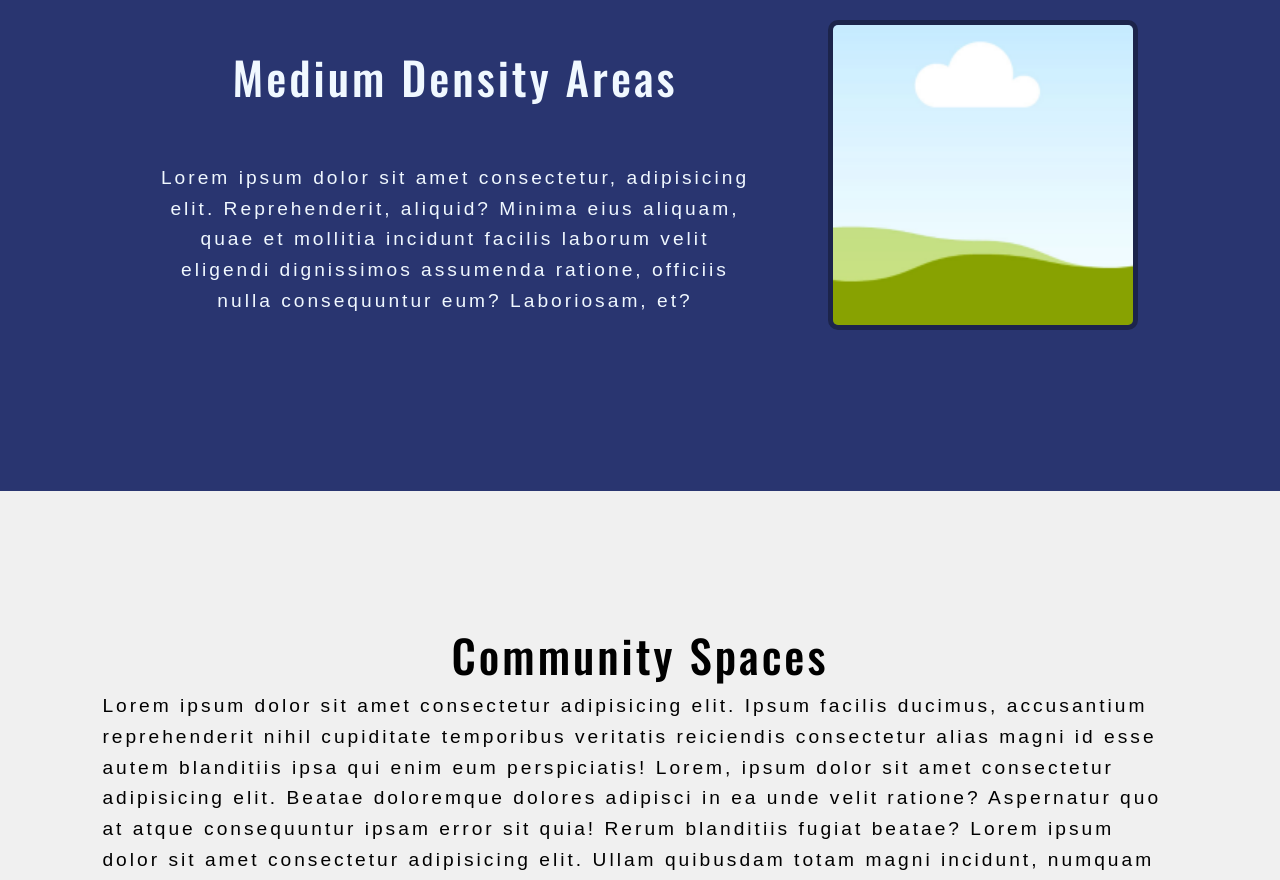
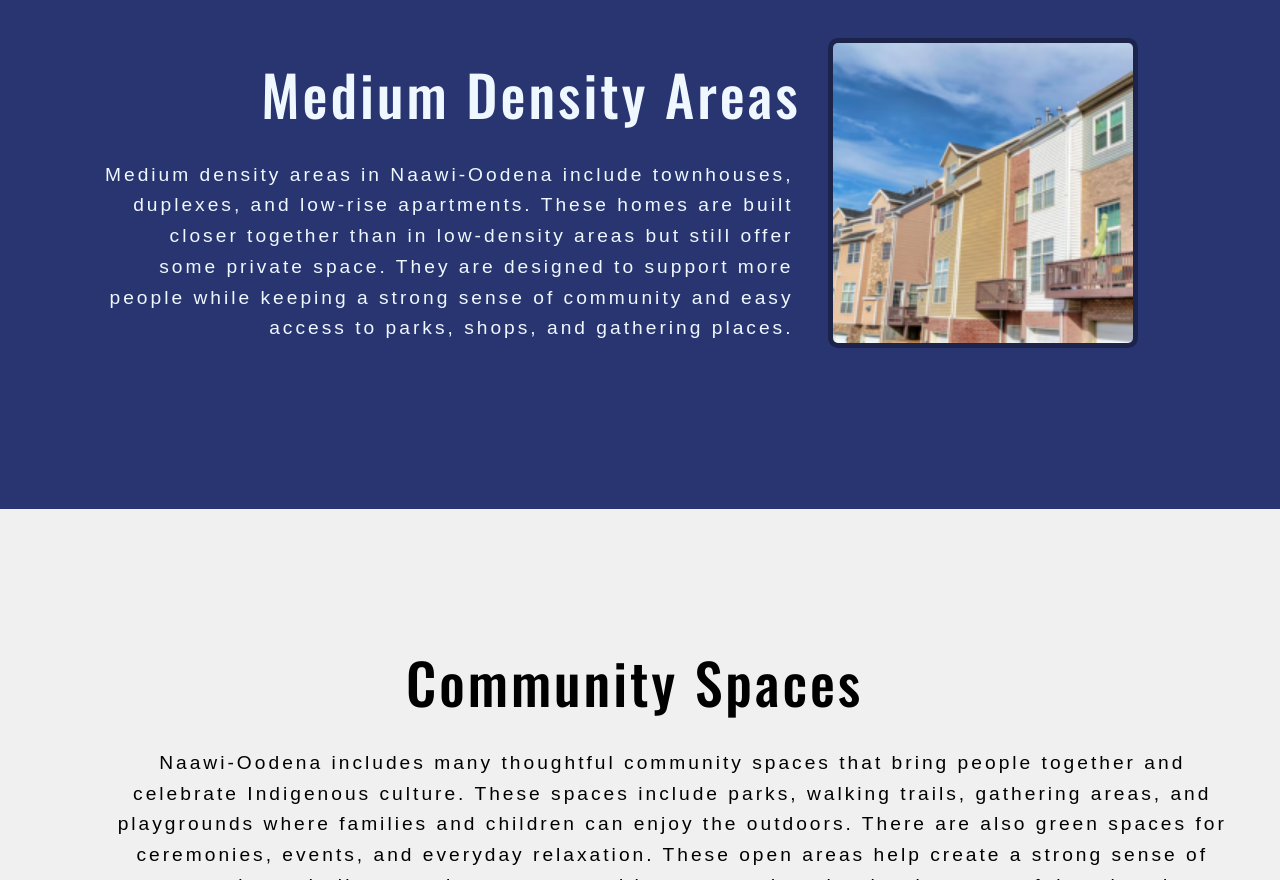
Before and after one commit to Bella-cu/WebProject4, a plain HTML site: page index.html in a window 1280 px wide. Shown: the part 1920-2800 px from the top of the page. Drawn offline with nearby package versions, Linux system fonts and the light colour scheme.

Commit message:
work on the text

```diff
--- a/CSS/style.css
+++ b/CSS/style.css
@@ -1,5 +1,5 @@
 h1 {
-    font-size: 45px;
+    font-size: 3.5rem;
     font-weight: 500;
     font-family: 'Oswald', sans-serif;
 }
@@ -199,6 +199,20 @@ body {
     padding: 0;
 }
 
+.bottom {
+    flex-direction: row-reverse;
+    text-align: right;
+}
+
+.bottom,
+h1 {
+    margin: 0% 1% 0% 0%;
+}
+
+.bottom,
+p {
+    margin: 0% -6% 0% 0%;
+}
 
 .colored {
     background-color: #293570;
@@ -207,15 +221,13 @@ body {
     color: aliceblue;
     align-content: center;
     padding: 0% 0% 4% 0%;
-}
-
-.colored {
-    text-align: center;
+    text-align: left;
     margin: -10px 0px 0px 0px;
 }
 
+
 .colored p {
-    padding: 5% 8% 0% 8%;
+    padding: 1% 8% 0% 0%;
 }
 
 
--- a/index.html
+++ b/index.html
@@ -13,10 +13,19 @@
         #comunity-spaces {
             margin-top: 5%;
             display: flex;
-            gap: 20%;
+            gap: 10%;
             justify-content: center;
         }
 
+        #community-spaces,
+        img {
+            width: 350px;
+        }
+
+        #community-spaces,
+        h1 {
+            margin-bottom: 2%;
+        }
 
         /*
         main {
@@ -68,43 +77,47 @@
         <section class="colored">
             <div class="article">
                 <figure>
-                    <img class="article-img" src="Images/placeholder.png">
+                    <img class="article-img" src="Images/lower (1).png">
                 </figure>
                 <div class="what-text">
                     <h1>Lower Density Areas</h1>
-                    <p>Lorem ipsum dolor sit amet consectetur, adipisicing elit. Reprehenderit, aliquid? Minima eius
-                        aliquam, quae et mollitia incidunt facilis laborum velit eligendi dignissimos assumenda ratione,
-                        officiis nulla consequuntur eum? Laboriosam, et?</p>
+                    <p>At Naawi-Oodena, lower density areas focus on creating quiet, spacious neighborhoods. These parts
+                        of the community have single-family homes with yards and plenty of green space, giving families
+                        more privacy while staying connected to nature and culture.</p>
                 </div>
             </div>
-            <div class="article" style="flex-direction: row-reverse;">
-                <figure>
-                    <img class="article-img" src="Images/placeholder.png">
+            <div class="article bottom">
+                <figure><!--fullpage.js-->
+                    <img class="article-img" src="Images/medium (1).png">
                 </figure>
                 <div class="what-text">
                     <h1>Medium Density Areas</h1>
-                    <p>Lorem ipsum dolor sit amet consectetur, adipisicing elit. Reprehenderit, aliquid? Minima eius
-                        aliquam, quae et mollitia incidunt facilis laborum velit eligendi dignissimos assumenda ratione,
-                        officiis nulla consequuntur eum? Laboriosam, et?</p>
+                    <p>Medium density areas in Naawi-Oodena include townhouses, duplexes, and low-rise apartments. These
+                        homes are built closer together than in low-density areas but still offer some private space.
+                        They are designed to support more people while keeping a strong sense of community and easy
+                        access to parks, shops, and gathering places.</p>
                 </div>
             </div>
         </section>
         <article>
             <h1>Community Spaces</h1>
-            <p>Lorem ipsum dolor sit amet consectetur adipisicing elit. Ipsum facilis ducimus, accusantium reprehenderit
-                nihil cupiditate temporibus veritatis reiciendis consectetur alias magni id esse autem blanditiis ipsa
-                qui enim eum perspiciatis!
-                Lorem, ipsum dolor sit amet consectetur adipisicing elit. Beatae doloremque dolores adipisci in ea unde
-                velit ratione? Aspernatur quo at atque consequuntur ipsam error sit quia! Rerum blanditiis fugiat
-                beatae?
-                Lorem ipsum dolor sit amet consectetur adipisicing elit. Ullam quibusdam totam magni incidunt, numquam
-                doloremque veritatis rerum laborum? Molestiae quis temporibus sapiente unde a enim quaerat cupiditate
-                alias quas veniam.
+            <p style="text-align: center;">Naawi-Oodena includes many thoughtful community spaces that bring people
+                together and celebrate Indigenous
+                culture. These spaces include parks, walking trails, gathering areas, and playgrounds where families and
+                children can enjoy the outdoors. There are also green spaces for ceremonies, events, and everyday
+                relaxation. These open areas help create a strong sense of community and allow people to connect with
+                nature and each other in a peaceful, welcoming environment.
+
+                In addition to outdoor spaces, Naawi-Oodena will feature cultural centers and buildings where people can
+                learn, share stories, and take part in workshops or celebrations. These spaces are designed by and for
+                Indigenous people, making sure they reflect traditional knowledge and values. By blending natural spaces
+                with cultural gathering places, Naawi-Oodena supports both community life and cultural identity in a
+                modern, urban setting.
             </p>
             <div id="comunity-spaces">
-                <img src="Images/placeholder.png">
-                <img src="Images/placeholder.png">
-                <img src="Images/placeholder.png">
+                <img src="Images/community2.png">
+                <img src="Images/community1.png">
+                <img src="Images/community3.png">
             </div>
         </article>
         <hr />
```
Also changed, not shown: Images/community1.png (added), Images/community2.png (added), Images/community3.png (added), Images/lower (1).png (added), Images/medium (1).png (added), 1 other file.
